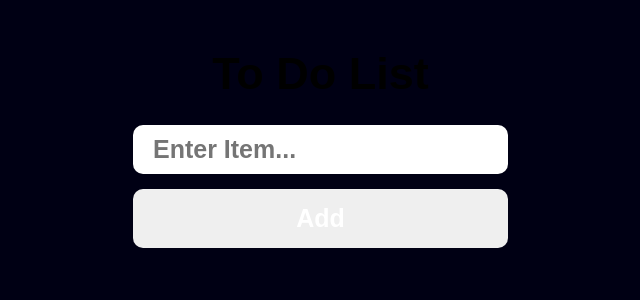
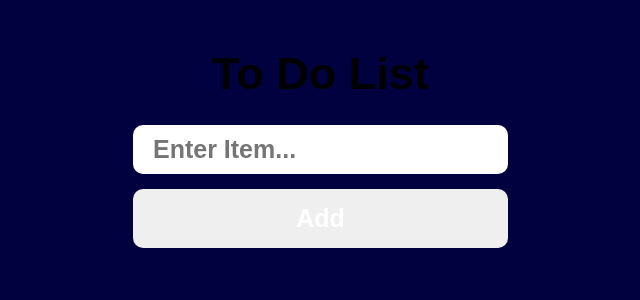
Before and after one commit to mohamedsamir372/to-do, a Next.js app: page / in a window 1280 px wide. Shown: the top 300 px of the page, without its empty margins (355-995 px from the left). Built offline with nearby package versions, Linux system fonts and the light colour scheme.

Commit message:
initial commit

```diff
--- a/app/globals.css
+++ b/app/globals.css
@@ -87,7 +87,7 @@ body {
 
 body {
   color: rgb(var(--foreground-rgb));
-  background: rgb(0, 0, 20);
+  background: rgb(1, 1, 63);
 }
 
 a {
```
